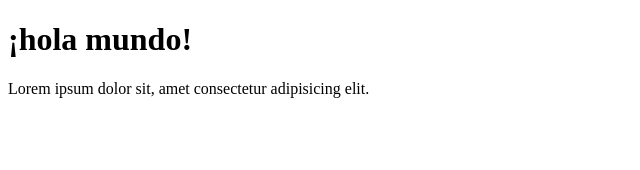
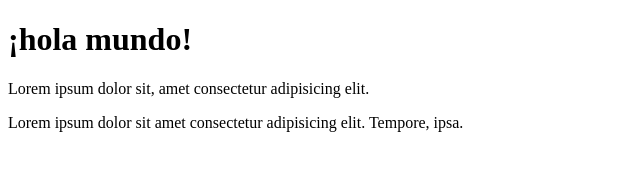
Before and after one commit to Alexgc11/proyectoHTML, a plain HTML site: page index.html in a window 1280 px wide. Shown: the whole page, without its empty margins (0-640 px from the left). Drawn offline with Linux system fonts and the light colour scheme.

Commit message:
add new change in body

```diff
--- a/index.html
+++ b/index.html
@@ -9,5 +9,6 @@
 <body>
  <h1>¡hola mundo!</h1>
  <p>Lorem ipsum dolor sit, amet consectetur adipisicing elit.</p>
+ <p>Lorem ipsum dolor sit amet consectetur adipisicing elit. Tempore, ipsa.</p>
 </body>
 </html>
```
